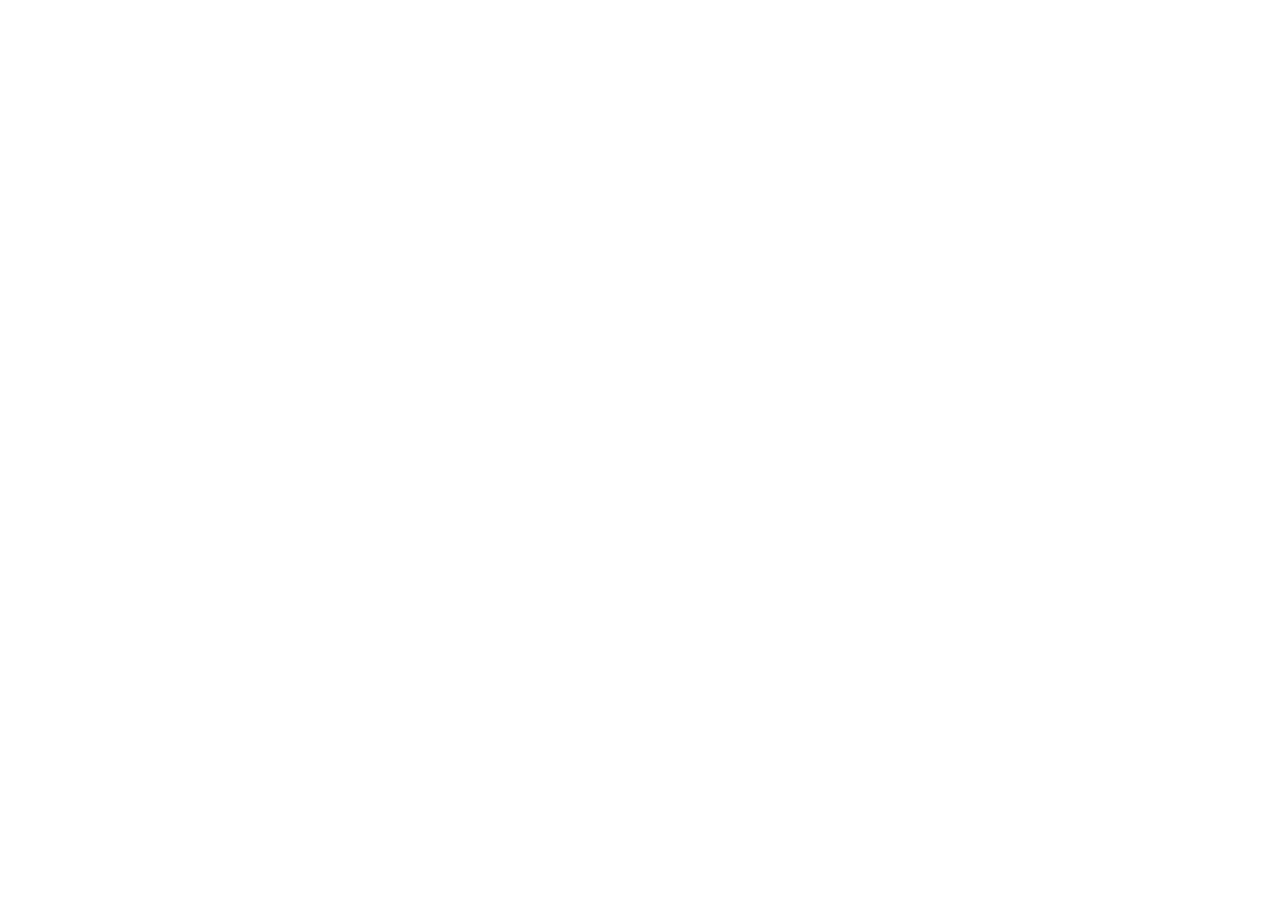
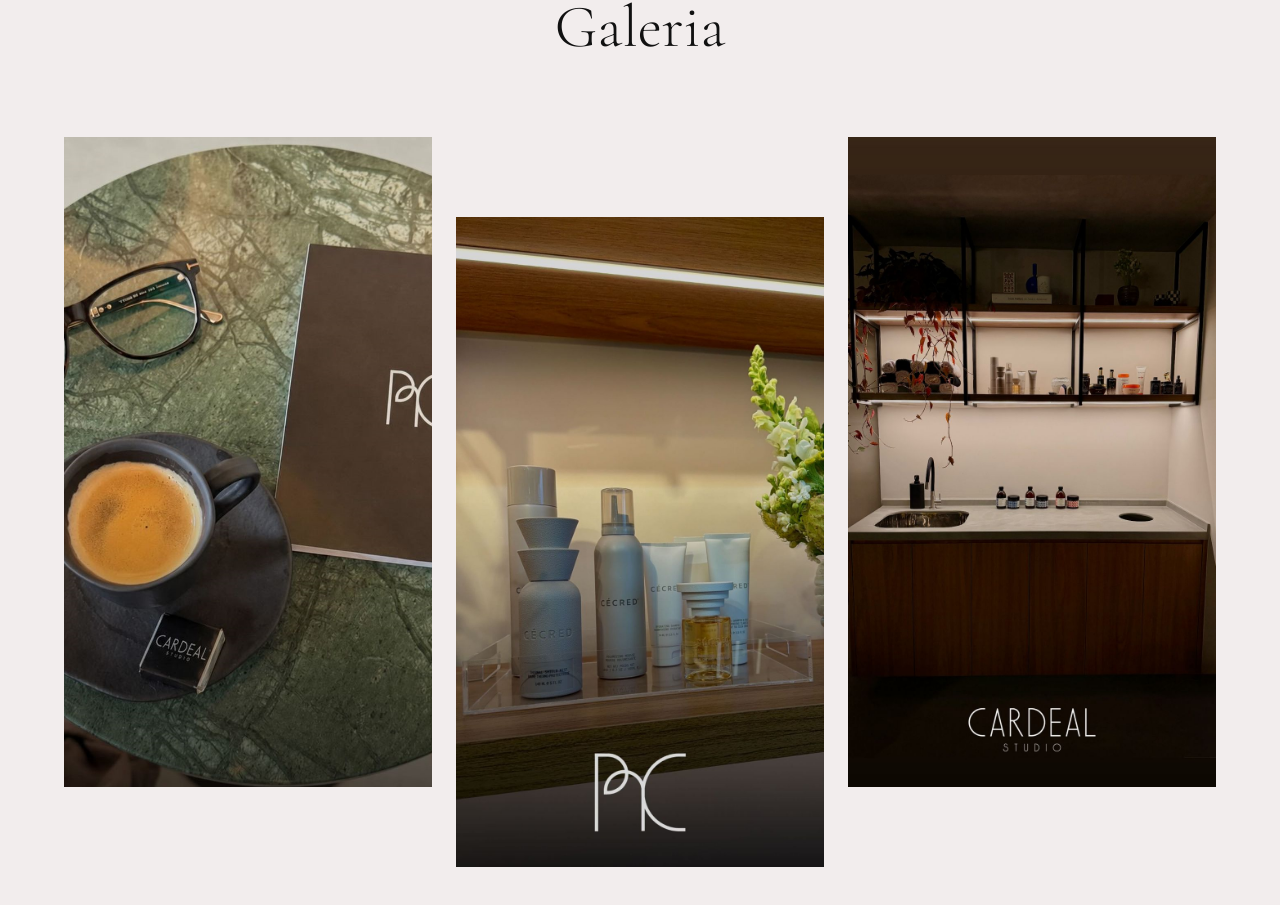
Before and after one commit to Grazielle-collab/studio, a Next.js app: page / in a window 1280 px wide. Shown: the part 983-1888 px from the top of the page. Before the commit the page ends 856 px from the top, so only its background shows below. Built offline with nearby package versions, Linux system fonts and the light colour scheme.

Commit message:
Ajustando a pagina home

```diff
--- a/app/page.tsx
+++ b/app/page.tsx
@@ -7,9 +7,9 @@
   return (
     <main className="bg-[#f2eded] text-[#111111] min-h-screen font-[family-name:var(--font-montserrat)]">
       <Sidebar />
+
       {/* HERO */}
       <section className="flex flex-col items-center justify-center pl-0 md:pl-24 h-screen px-6 text-center">
-
         {/* LOGO */}
         <Image
           src="/CardealStudio.png"
@@ -28,36 +28,28 @@
         <a
           href="https://wa.me/5511997907029?text=Olá!%20Gostaria%20de%20conhecer%20os%20serviços%20do%20CardealStudio%20"
           target="_blank"
+          rel="noopener noreferrer"
           className="mt-14 border border-black px-10 py-4 uppercase tracking-[4px] text-sm hover:bg-black hover:text-white transition duration-500"
         >
           Agendar atendimento
         </a>
-
       </section>
-    </main>
-  );
-}
-
-//////
 
       {/* GALERIA */}
       <section className="px-6 md:px-16 pt-20 py-32">
-
         <div className="mb-20 text-center">
           <p className="uppercase tracking-[8px] text-sm text-neutral-500">
             Experiência Cardeal
           </p>
-
           <h2 className="mt-6 text-5xl md:text-6xl font-[family-name:var(--font-cormorant)] font-light">
             Galeria
           </h2>
         </div>
 
         <div className="grid md:grid-cols-3 gap-6">
-
           <div className="overflow-hidden">
             <Image
-        src="/file.svg"
+              src="/cafe.png"  // ← SUBSTITUA PELO NOME DA SUA IMAGEM
               alt="Cardeal Studio"
               width={500}
               height={700}
@@ -67,7 +59,7 @@
 
           <div className="overflow-hidden md:mt-20">
             <Image
-        src="/globe.svg"
+              src="/bey.jpeg"  // ← SUBSTITUA PELO NOME DA SUA IMAGEM
               alt="Cardeal Studio"
               width={500}
               height={700}
@@ -77,14 +69,15 @@
 
           <div className="overflow-hidden">
             <Image
-        src="/vercel.svg"
+              src="/bc.jpeg"   // ← SUBSTITUA PELO NOME DA SUA IMAGEM
               alt="Cardeal Studio"
               width={500}
               height={700}
               className="w-full h-[650px] object-cover hover:scale-105 transition duration-700"
             />
           </div>
-
         </div>
-
       </section>
+    </main>
+  );
+}
```
Lines whose indentation alone changed are shown as unchanged.
